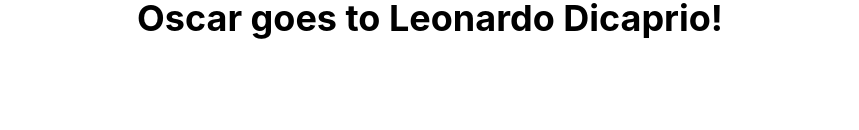
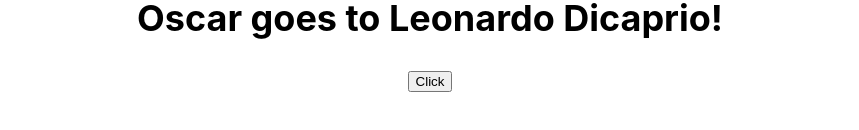
Before and after one commit to sakhawat777/react-typescript-demo, a React (Create React App) app: page / in a window 1280 px wide. Shown: the part 402-532 px from the top of the page, without its empty margins (210-1069 px from the left). Built offline with nearby package versions, Linux system fonts and the light colour scheme.

Commit message:
Button Event Props Done

```diff
--- a/src/App.tsx
+++ b/src/App.tsx
@@ -1,5 +1,6 @@
 import React from 'react';
 import './App.css';
+import Button from './components/Button';
 import Greet from './components/Greet';
 import Heading from './components/Heading';
 import Oscar from './components/Oscar';
@@ -38,6 +39,9 @@
      <Oscar>
        <Heading>Oscar goes to Leonardo Dicaprio!</Heading>
      </Oscar>
+     <Button handleClick={(event, id) => {
+       console.log("Button Clicked!", event, id);
+     }}/>
     </div>
   );
 }
--- /dev/null
+++ b/src/components/Button.tsx
@@ -0,0 +1,13 @@
+import React from 'react';
+type ButtonProps = {
+    handleClick: (event: React.MouseEvent<HTMLButtonElement>, id:number) => void;
+}
+const Button = (props: ButtonProps) => {
+    return (
+        <div>
+            <button onClick={event => props.handleClick(event,1)}>Click</button>
+        </div>
+    );
+};
+
+export default Button;
```
